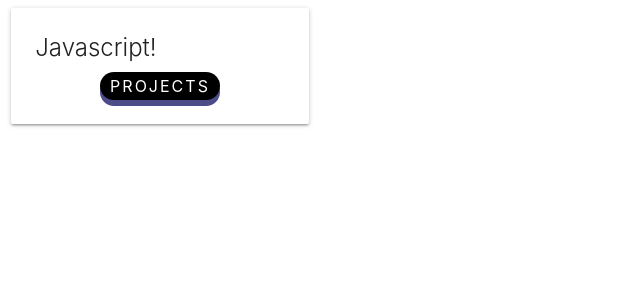
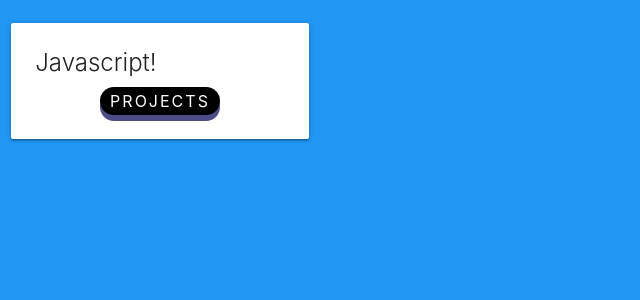
Before and after one commit to peepcrusher/React-Portfolio, a React (Create React App) app in the folder react-portfolio/: page / in a window 1280 px wide. Shown: the top 300 px of the page, without its empty margins (0-640 px from the left). Built offline with nearby package versions, Linux system fonts and the light colour scheme.

Commit message:
made a reusable component for different sections of the portfolio

```diff
--- a/react-portfolio/src/App.js
+++ b/react-portfolio/src/App.js
@@ -1,12 +1,16 @@
 import React from "react";
 import SkillCard from "./components/skillcard";
+import Section from './components/section';
 
 function App() {
   return (
     <div>
+      <Section
+      name="blue">
       <div className="row">
         <SkillCard />
       </div>
+      </Section>
     </div>
   );
 }
--- /dev/null
+++ b/react-portfolio/src/components/section.js
@@ -0,0 +1,11 @@
+import React from 'react'
+
+function Section (props){
+    return(
+        <div className={`section ${props.name}`}>
+            {props.children}
+        </div>
+    )
+}
+
+export default Section
--- a/react-portfolio/src/index.css
+++ b/react-portfolio/src/index.css
@@ -45,3 +45,13 @@ code {
 .skillBtn:focus{
   background-color:black;
 }
+
+
+.section{
+  height: 100vh;
+  width: 100vw;
+}
+
+.blue{
+  background-color:blue;
+}
```
